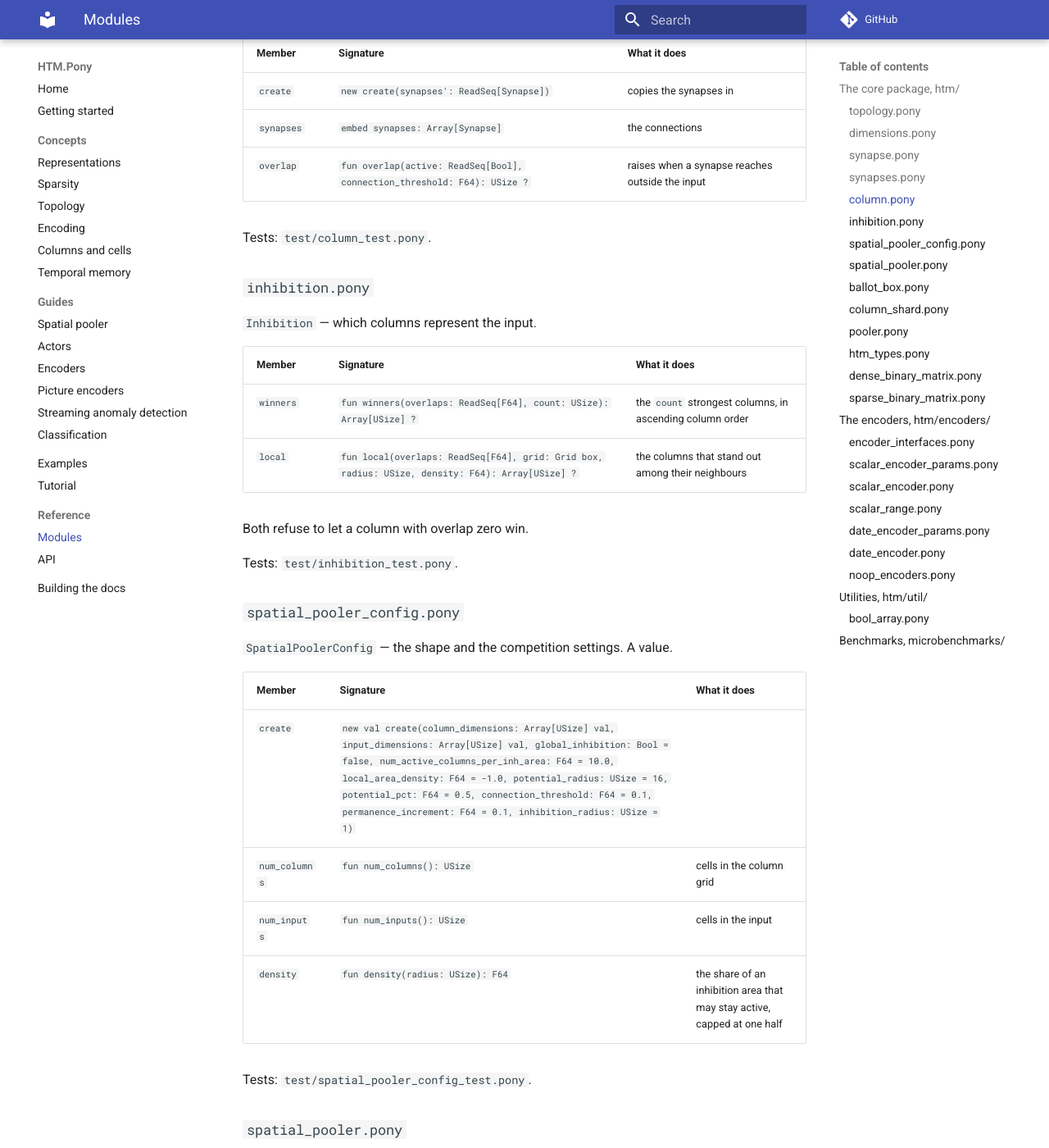
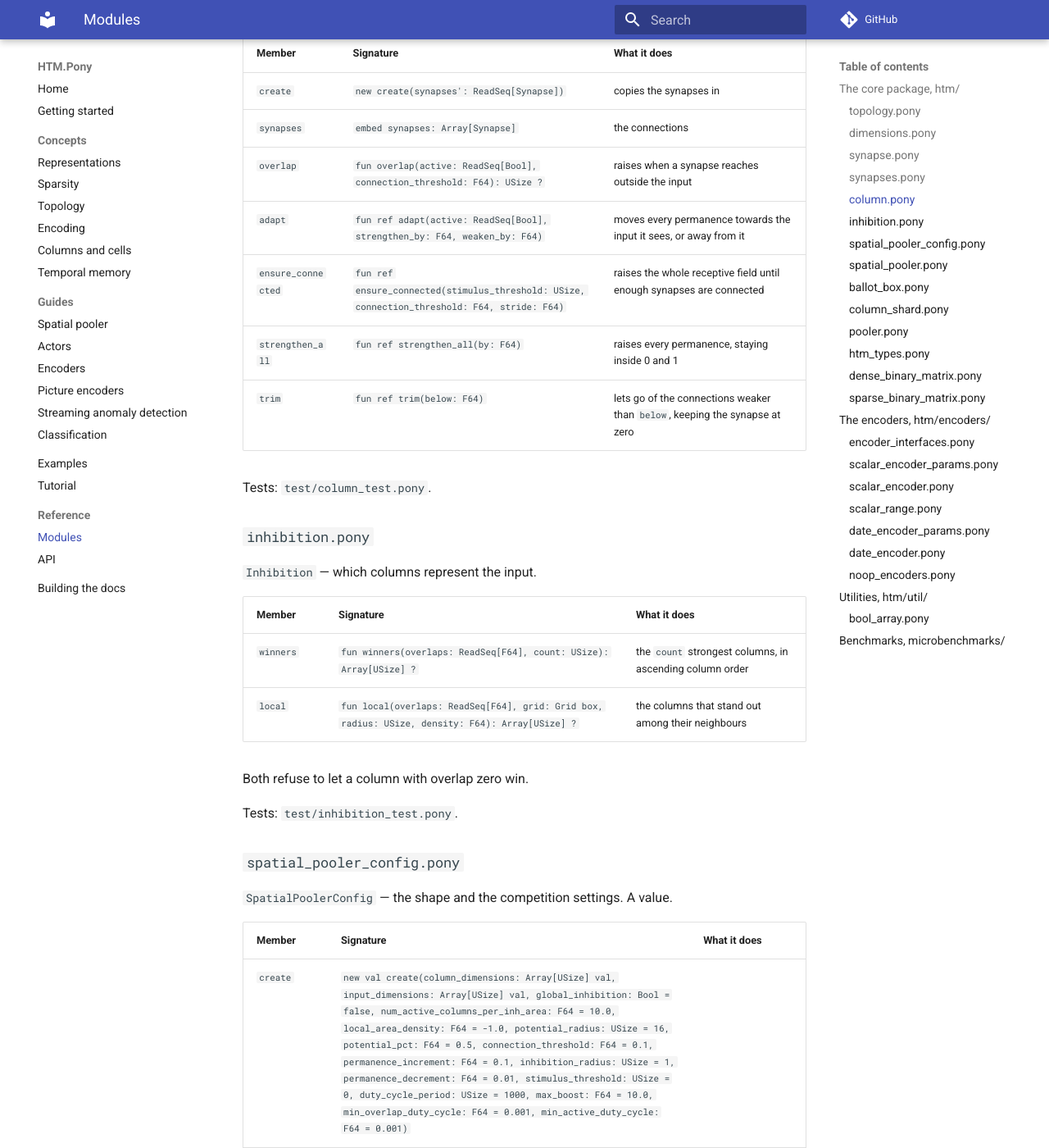
Before and after one commit to d-led/htm.pony, an MkDocs documentation site: the page built from docs/reference/modules.md, in a window 1280 px wide and 1400 px high, scrolled down 1990 px. Shown: the whole window at 82% size. Built offline with MkDocs 1.6.1 and Material for MkDocs 9.7.7, drawn with Linux system fonts in a browser that asks for light colours; comment, search, counter and statistics services are not loaded; some of the changed text lies outside the part shown.

Commit message:
List the members the reference page had dropped
The module page is meant to say what each type declares, and three of its tables
had gone out of date: the config's later parameters and both derived thresholds
were missing, `compute` had lost its `learn` argument, `boost_factor` was not
listed at all, and `Column`'s learning methods - the whole point of the type now
- were absent.

Checked line by line against the source rather than from memory.

```diff
--- a/docs/reference/modules.md
+++ b/docs/reference/modules.md
@@ -69,6 +69,10 @@ because an actor constructor has no way to report a partial result.
 | `create` | `new create(synapses': ReadSeq[Synapse])` | copies the synapses in |
 | `synapses` | `embed synapses: Array[Synapse]` | the connections |
 | `overlap` | `fun overlap(active: ReadSeq[Bool], connection_threshold: F64): USize ?` | raises when a synapse reaches outside the input |
+| `adapt` | `fun ref adapt(active: ReadSeq[Bool], strengthen_by: F64, weaken_by: F64)` | moves every permanence towards the input it sees, or away from it |
+| `ensure_connected` | `fun ref ensure_connected(stimulus_threshold: USize, connection_threshold: F64, stride: F64)` | raises the whole receptive field until enough synapses are connected |
+| `strengthen_all` | `fun ref strengthen_all(by: F64)` | raises every permanence, staying inside 0 and 1 |
+| `trim` | `fun ref trim(below: F64)` | lets go of the connections weaker than `below`, keeping the synapse at zero |
 
 Tests: `test/column_test.pony`.
 
@@ -91,10 +95,12 @@ Tests: `test/inhibition_test.pony`.
 
 | Member | Signature | What it does |
 | --- | --- | --- |
-| `create` | `new val create(column_dimensions: Array[USize] val, input_dimensions: Array[USize] val, global_inhibition: Bool = false, num_active_columns_per_inh_area: F64 = 10.0, local_area_density: F64 = -1.0, potential_radius: USize = 16, potential_pct: F64 = 0.5, connection_threshold: F64 = 0.1, permanence_increment: F64 = 0.1, inhibition_radius: USize = 1)` | |
+| `create` | `new val create(column_dimensions: Array[USize] val, input_dimensions: Array[USize] val, global_inhibition: Bool = false, num_active_columns_per_inh_area: F64 = 10.0, local_area_density: F64 = -1.0, potential_radius: USize = 16, potential_pct: F64 = 0.5, connection_threshold: F64 = 0.1, permanence_increment: F64 = 0.1, inhibition_radius: USize = 1, permanence_decrement: F64 = 0.01, stimulus_threshold: USize = 0, duty_cycle_period: USize = 1000, max_boost: F64 = 10.0, min_overlap_duty_cycle: F64 = 0.001, min_active_duty_cycle: F64 = 0.001)` | |
 | `num_columns` | `fun num_columns(): USize` | cells in the column grid |
 | `num_inputs` | `fun num_inputs(): USize` | cells in the input |
 | `density` | `fun density(radius: USize): F64` | the share of an inhibition area that may stay active, capped at one half |
+| `trim_threshold` | `fun trim_threshold(): F64` | the permanence below which a connection is let go of |
+| `raise_stride` | `fun raise_stride(): F64` | how much a column raises its permanences when it cannot be heard |
 
 Tests: `test/spatial_pooler_config_test.pony`.
 
@@ -114,7 +120,8 @@ Tests: `test/spatial_pooler_config_test.pony`.
 | --- | --- | --- |
 | `create` | `new create(config: SpatialPoolerConfig, seed: U64 = 42) ?` | wires every column |
 | `size` | `fun size(): USize` | how many columns |
-| `compute` | `fun compute(input: ReadSeq[Bool]): Array[USize] ?` | the columns that represent the input |
+| `compute` | `fun ref compute(input: ReadSeq[Bool], learn: Bool = false): Array[USize] ?` | the columns that represent the input, and with `learn` the change that input makes |
+| `boost_factor` | `fun box boost_factor(column: USize): F64 ?` | how much the column's claim is multiplied by while learning |
 | `columns` | `let columns: Array[Column]` | the wired columns |
 | `config` | `let config: SpatialPoolerConfig` | the settings it was built with |
 
```
